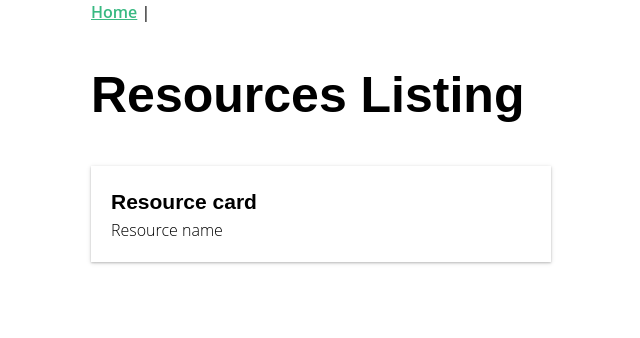
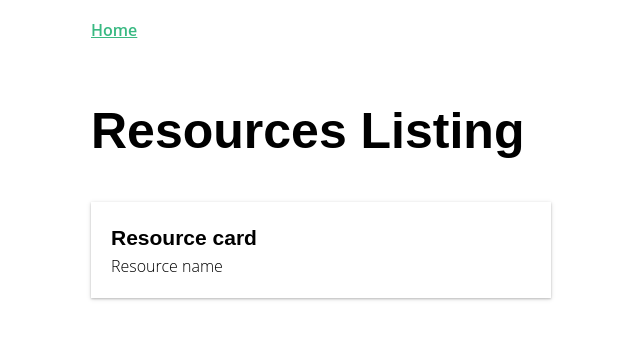
Before and after one commit to guilngou/webapp-starwars, a Vue app: page / in a window 1280 px wide. Shown: the top 338 px of the page, without its empty margins (319-959 px from the left). Built offline with nearby package versions, Linux system fonts and the light colour scheme.

Commit message:
implemented navbar

```diff
--- a/src/App.vue
+++ b/src/App.vue
@@ -1,11 +1,19 @@
 <template>
   <div id="app">
-    <div id="nav">
-      <router-link :to="{ name: 'resources-list'}">Home</router-link> |
-    </div>
+    <NavBar/>
     <router-view/>
   </div>
 </template>
+
+<script>
+import NavBar from '@/components/NavBar.vue'
+
+export default {
+  components: {
+    NavBar
+  }
+}
+</script>
 
 <style>
 html {
--- /dev/null
+++ b/src/components/NavBar.vue
@@ -0,0 +1,37 @@
+<template>
+    <div id="nav" class="nav">
+        <nav>
+            <router-link class="brand" :to="{ name: 'resources-list'}">Home</router-link>
+        </nav>
+    </div>
+</template>
+
+<script>
+export default {}
+</script>
+
+<style scoped>
+.nav {
+  display: flex;
+  justify-content: space-between;
+  align-items: center;
+  height: 60px;
+}
+.nav > .brand {
+  font-family: 'Montserrat', sans-serif;
+  font-weight: 700;
+  font-size: 1.5em;
+  color: #39b982;
+  text-decoration: none;
+}
+.nav .nav-item {
+  box-sizing: border-box;
+  margin: 0 5px;
+  color: rgba(0, 0, 0, 0.5);
+  text-decoration: none;
+}
+.nav .nav-item.router-link-exact-active {
+  color: #39b982;
+  border-bottom: solid 2px #39b982;
+}
+</style>
```
